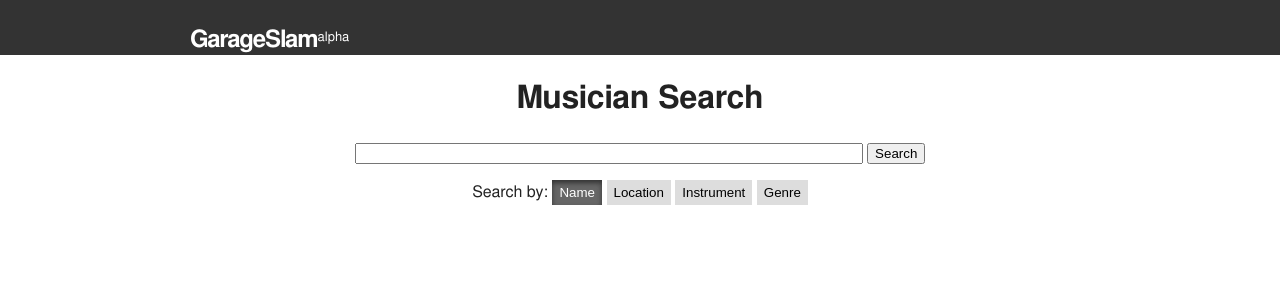
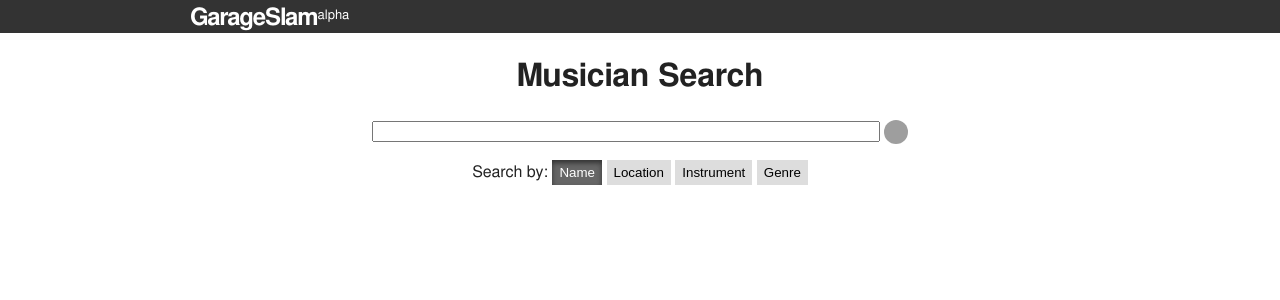
Before and after one commit to MrJaeger/GarageSlam, a PHP site: page /search.php in a window 1280 px wide. Shown: the top 300 px of the page. Run offline with PHP 8.4, Linux system fonts and the light colour scheme; some libraries are stand-ins or nearby versions; grey boxes are pictures that could not be loaded.

Commit message:
redesigns search.

```diff
--- a/api/search.php
+++ b/api/search.php
@@ -1,6 +1,6 @@
 <?
 
-$term = rawurldecode($_GET['term']); $filter = rawurldecode($_GET['filter']);
+$term = $_GET['term']; $filter = $_GET['filter'];
 
 $result = array();
 $mySQLConnection = mysqli_connect("mysql.slamwhale.com", "slamwhale", "cloudwhale00", "garageslam");
--- a/search.php
+++ b/search.php
@@ -1,21 +1,18 @@
-<? require_once($_SERVER['DOCUMENT_ROOT'] . "/header.php"); ?>
+<?
+	require_once($_SERVER['DOCUMENT_ROOT'] . "/header.php");
+
+
+?>
 <script type="text/javascript">
-var filter = "instrument";
+var filter = "name";
 $(document).ready(function() {
-	$('#filters li button').click(function() {
-		filter = $(this).attr('name');
-	});
-	$('#search-form').submit(function () {
-		$('#search-button').click();
-		return false;
-	});
-	$('#search-button').click(function() {
-		$('#search-results').html("");
+	$('form#search-form').submit(function () {
 		var term = $('#search-box').val();
+		$("#search-results").html("");
 		$.ajax({
 			type: "GET",
-			url: "http://garageslam.slamwhale.com/api/search.php",
-			data: "term=" + encodeURIComponent(term) + "&filter=" + encodeURIComponent(filter),
+			url: "/api/search.php",
+			data: "term=" + term + "&filter=" + filter,
 			async: false,
 			dataType: "json",
 			error: function(jqXHR, textStatus, errorThrown) {
@@ -25,15 +22,17 @@ $(document).ready(function() {
 			},
 			success: function(data) {
 				for(var i = 0; i<data.length; i++) {
-					person = JSON.parse(data[i]);
+					person = data[i];
 					$('#search-results').append("<div class='result'><h2>"+person.first+" "+person.last+"</h2></div>")
 				}
 			}
 		});
+		return false;
 	});
 	$("ul#filters li button").click(function() {
 		$("button.active").removeClass("active");
 		$(this).addClass("active");
+		filter = $(this).attr('name');
 	});
 });
 </script>
@@ -41,9 +40,9 @@ $(document).ready(function() {
 	<div class="search-center">
 		<h1>Musician Search</h1>
 		<br>
-		<form id="search-form" class="search">
+		<form id="search-form" class="search" action="#">
 			<input id="search-box" type="text"></input>
-			<button id="search-button">Search</button>
+			<input type="submit" id="search-button" value=""></input>
 		</form>
 		<ul id="filters">
 			<li>Search by: <button name="name" class="active">Name</button></li>
--- a/style.css
+++ b/style.css
@@ -272,11 +272,26 @@ form#search-form input[type=text] {
 	width: 500px;
 }
 
+#search-button {
+	background: #ffffff url('/images/search-button.png');
+	border: 0px;
+	width: 24px;
+	height: 24px;
+	margin: 0px;
+	padding: 0px;
+	border: 0px;
+	border-radius: 100px;
+	vertical-align: text-top;
+}
+
+#search-results {
+	text-align: left;
+}
+
 .result {
 	border: 1px solid black;
 	background: gray;
 }
-<<<<<<< HEAD
 
 /* Forms */
 
@@ -285,5 +300,3 @@ header #login {
 	bottom: 5px;
 	right: 0px;
 }
-=======
->>>>>>> 1c6274f7313163a85b310eb9c2a53b939d6b1010
```
